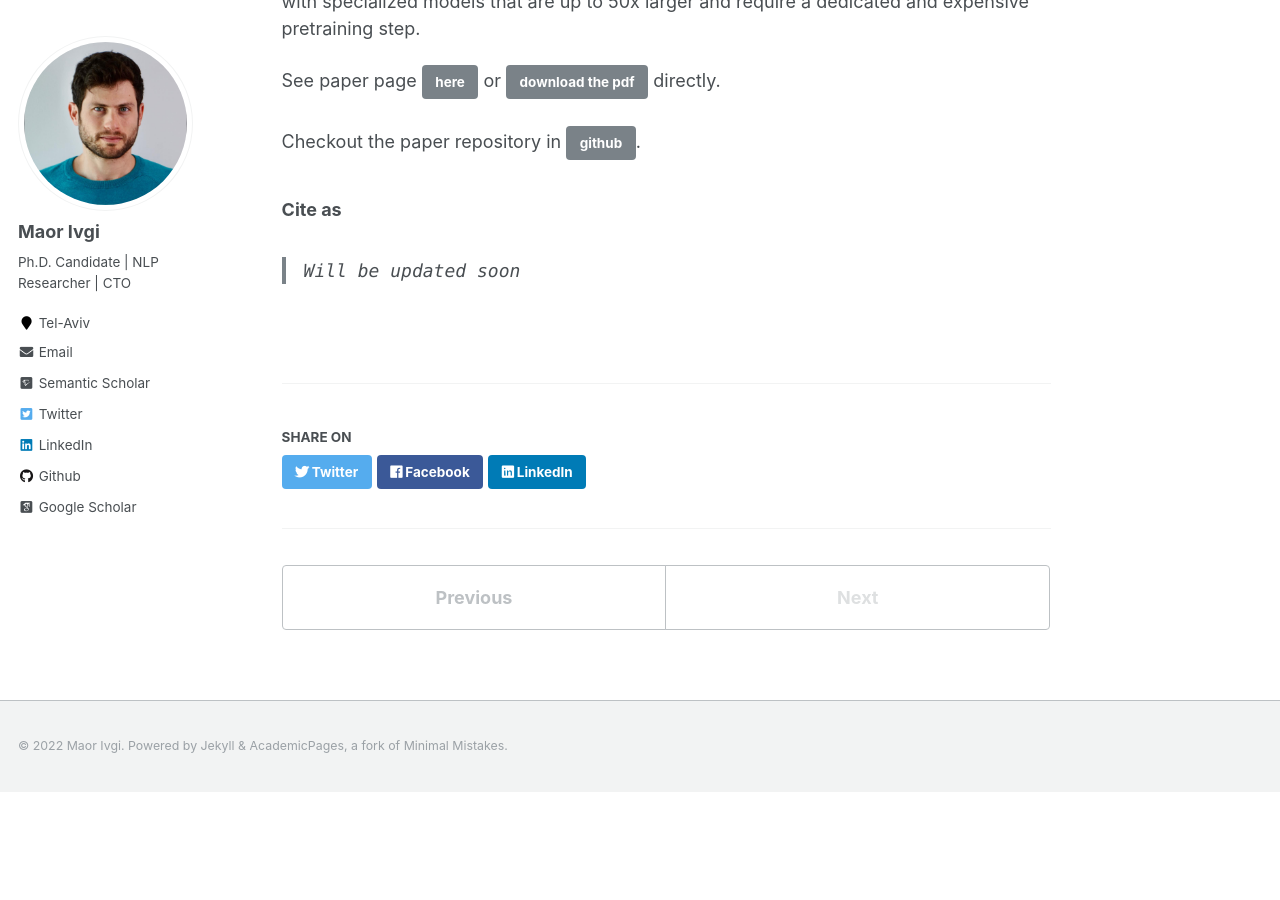
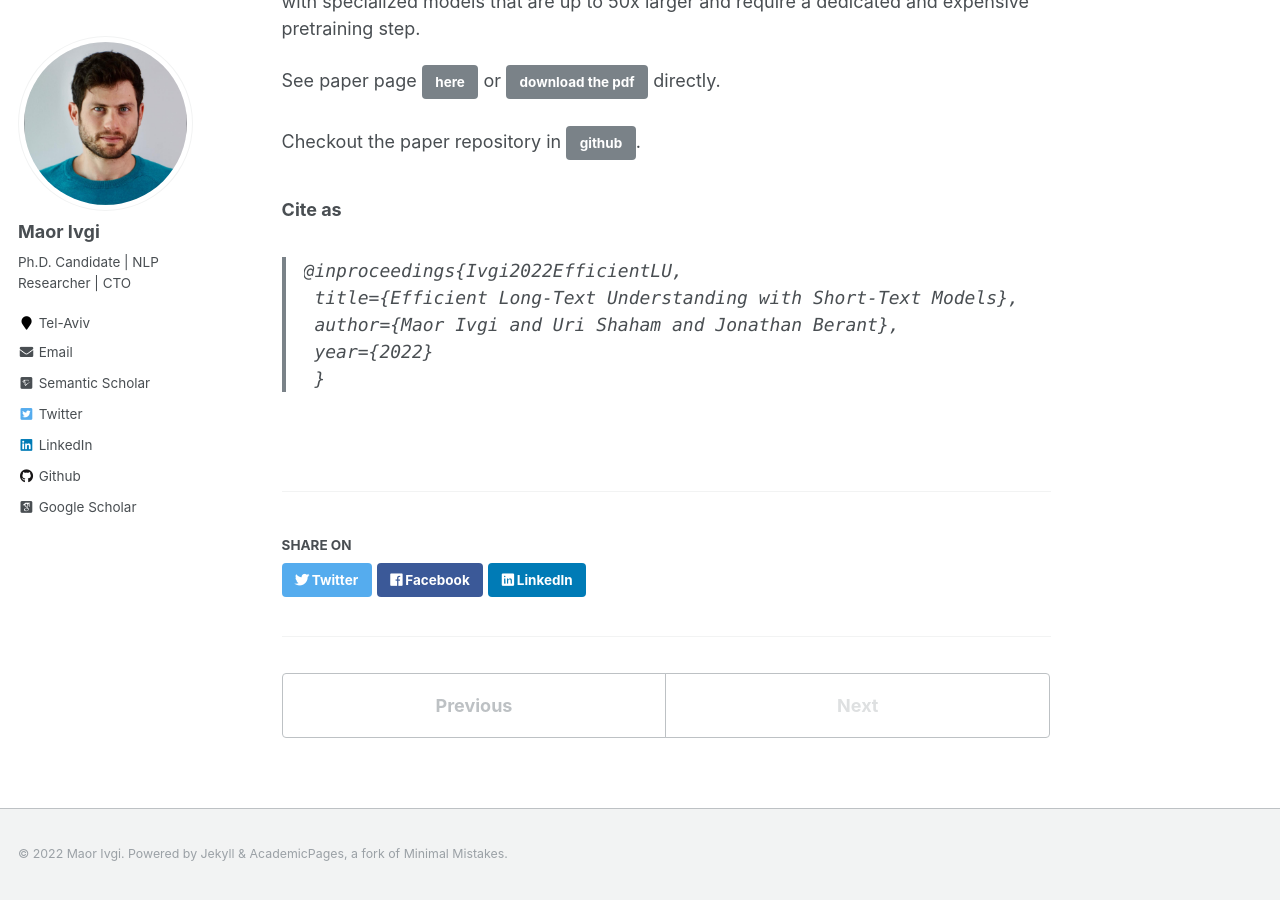
Before and after one commit to Mivg/mivg.github.io, a Jekyll site: the page built from _publications/sled.md, in a window 1280 px wide and 900 px high, scrolled down 629 px. Built offline with Jekyll 4.4.1, drawn with Linux system fonts in a browser that asks for light colours; some web fonts are replaced; before the commit the page ends 1421 px from its top, so only the background shows below that.

Commit message:
updated citation

```diff
--- a/_publications/sled.md
+++ b/_publications/sled.md
@@ -9,6 +9,10 @@ venue: 'Preprint'
 code: 'https://github.com/Mivg/SLED'
 paperurl: "https://arxiv.org/abs/2208.00748"
 paperpdf: 'https://mivg.github.io/files/sled.pdf'
-citation: 'Will be updated soon'
+citation: '@inproceedings{Ivgi2022EfficientLU,<br>
+  title={Efficient Long-Text Understanding with Short-Text Models},<br>
+  author={Maor Ivgi and Uri Shaham and Jonathan Berant},<br>
+  year={2022}<br>
+}'
 ---
 Transformer-based pretrained language models (LMs) are ubiquitous across natural language understanding, but cannot be applied to long sequences such as stories, scientific articles and long documents, due to their quadratic complexity. While a myriad of efficient transformer variants have been proposed, they are typically based on custom implementations that  require expensive pretraining from scratch. In this work, we propose <b>SLED</b>: <b>SL</b>iding-<b>E</b>ncoder and <b>D</b>ecoder, a simple approach for processing long sequences that re-uses and leverages battle-tested short-text pretrained LMs. Specifically, we partition the input into overlapping chunks, encode each with a short-text LM encoder and use the pretrained decoder to fuse information across chunks (<i>fusion-in-decoder</i>). We illustrate through controlled experiments that SLED offers a viable strategy for long text understanding and evaluate our approach on SCROLLS, a benchmark with seven datasets across a wide range of language understanding tasks. We find that SLED is competitive with specialized models that are up to 50x larger and require a dedicated and expensive pretraining step.
```
